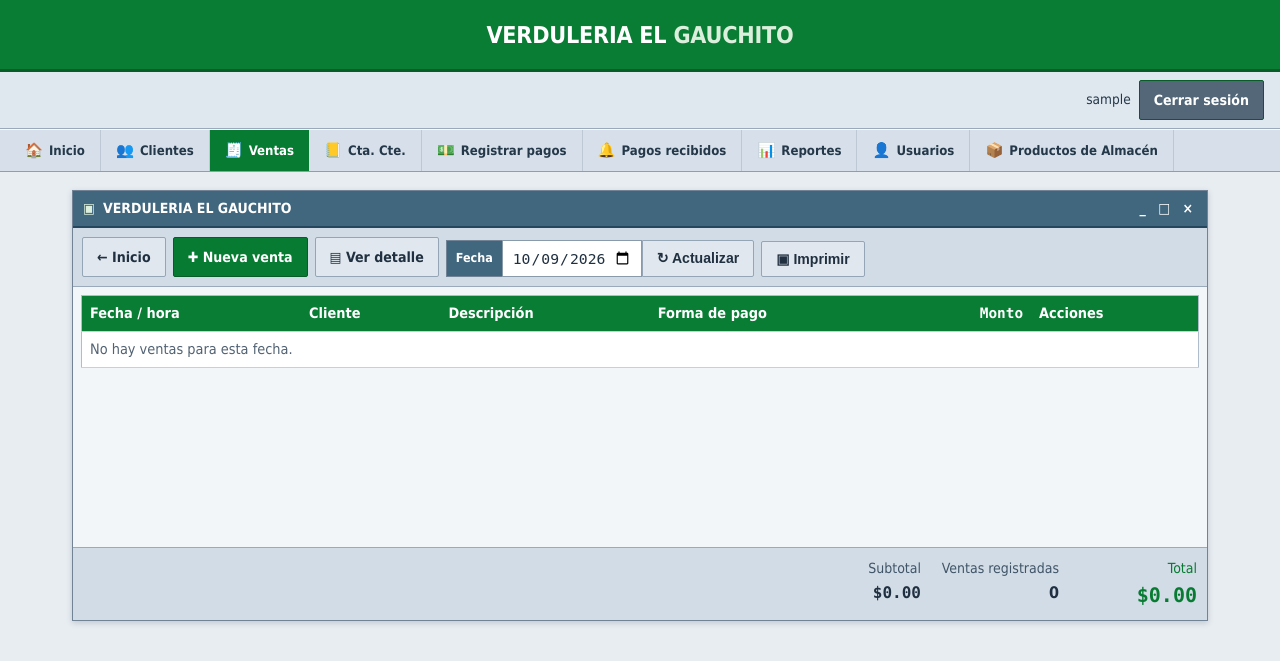
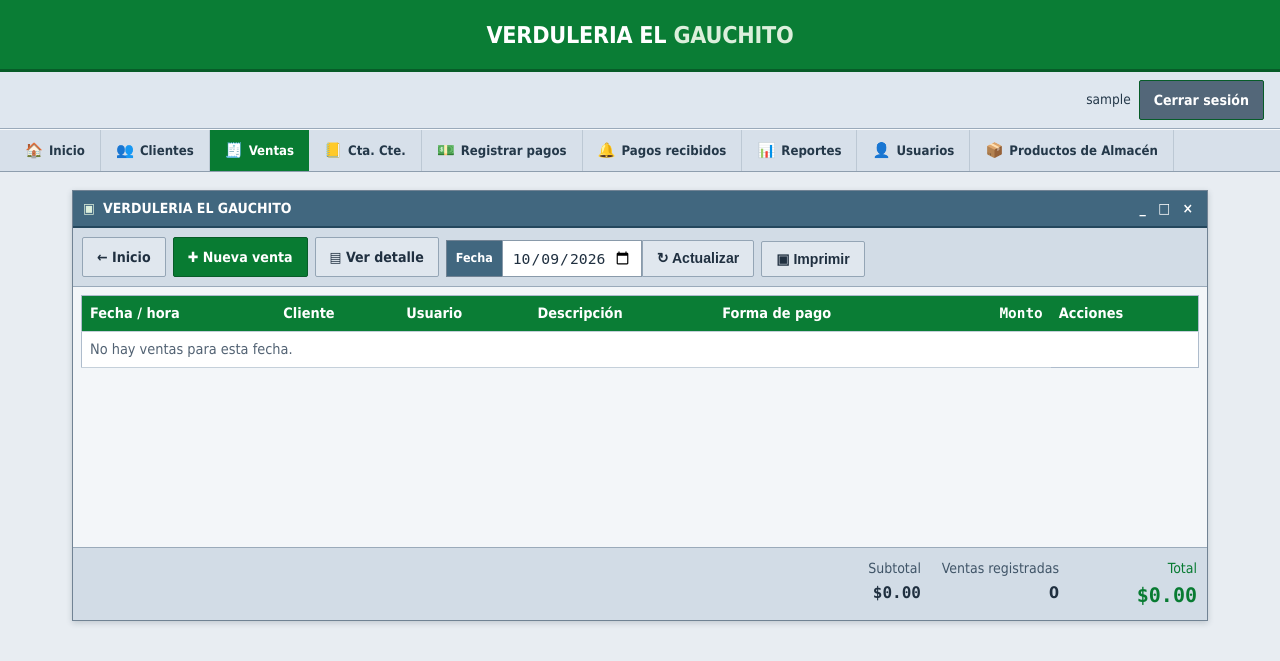
Before and after one commit to fernandochiappero-ui/ventasapp-flask, a Flask app: page /ventas in a window 1280 px wide. Shown: the top 661 px of the page. Run offline with Flask 3, Linux system fonts and the light colour scheme; the visitor is signed in with stand-in values (Sample User, id 1); data that the repository does not hold is empty.

Commit message:
agregue hora y usuario

```diff
--- a/app.py
+++ b/app.py
@@ -70,6 +70,23 @@ def create_app():
                     "ALTER TABLE productos_almacen ADD COLUMN "
                     "porcentaje_ganancia NUMERIC(6, 2) NOT NULL DEFAULT 0"
                 )
+            )
+            db.session.commit()
+        columnas_ventas = {
+            columna["name"] for columna in inspect(db.engine).get_columns("ventas")
+        }
+        if "usuario_id" not in columnas_ventas:
+            db.session.execute(
+                text("ALTER TABLE ventas ADD COLUMN usuario_id INTEGER")
+            )
+            db.session.commit()
+        columnas_movimientos = {
+            columna["name"]
+            for columna in inspect(db.engine).get_columns("movimientos_cc")
+        }
+        if "usuario_id" not in columnas_movimientos:
+            db.session.execute(
+                text("ALTER TABLE movimientos_cc ADD COLUMN usuario_id INTEGER")
             )
             db.session.commit()
     login_manager.init_app(app)
@@ -689,6 +706,7 @@ def create_app():
 
             venta = Venta(
                 cliente_id=cliente_id,
+                usuario_id=current_user.id,
                 fecha=fecha_venta,
                 descripcion=descripcion,
                 monto=monto,
@@ -703,6 +721,7 @@ def create_app():
                 movimiento = MovimientoCC(
                     cliente_id=cliente_id,
                     venta_id=venta.id,
+                    usuario_id=current_user.id,
                     fecha=fecha_venta,
                     tipo="venta",
                     monto=monto,
@@ -861,6 +880,7 @@ def create_app():
 
         movimiento = MovimientoCC(
             cliente_id=cliente_id,
+            usuario_id=current_user.id,
             fecha=fecha_pago,
             tipo="pago",
             monto=monto,
@@ -1091,8 +1111,8 @@ def create_app():
         pdf.cell(0, 6, f"Generado el {hoy_argentina().strftime('%d/%m/%Y')} a las {datetime.now(ZONA_HORARIA).strftime('%H:%M')}", ln=1)
         pdf.ln(4)
 
-        anchos = [22, 16, 38, 50, 24, 26]
-        encabezados = ["Fecha", "Hora", "Cliente", "Descripcion", "Forma", "Monto"]
+        anchos = [18, 14, 26, 28, 30, 18, 20]
+        encabezados = ["Fecha", "Hora", "Cliente", "Usuario", "Descripcion", "Forma", "Monto"]
         pdf.set_font("Helvetica", "B", 9)
         pdf.set_fill_color(*verde)
         pdf.set_text_color(255, 255, 255)
@@ -1112,8 +1132,9 @@ def create_app():
             fila = [
                 venta.fecha.strftime("%d/%m/%Y"),
                 venta.creado.strftime("%H:%M"),
-                venta.cliente.nombre[:20],
-                (venta.descripcion or "Sin descripcion")[:28],
+                venta.cliente.nombre[:18],
+                (venta.usuario.username if venta.usuario else "Sistema")[:14],
+                (venta.descripcion or "Sin descripcion")[:26],
                 "Efectivo" if venta.forma_pago == "efectivo" else "Cta.Cte.",
                 f"${venta.monto:,.2f}",
             ]
@@ -1148,8 +1169,8 @@ def create_app():
         gris_texto = (90, 100, 110)
 
         pdf = FPDF()
-        anchos = [22, 16, 20, 46, 26, 28]
-        encabezados = ["Fecha", "Hora", "Tipo", "Descripcion", "Monto", "Saldo"]
+        anchos = [18, 14, 18, 24, 22, 20, 22]
+        encabezados = ["Fecha", "Hora", "Tipo", "Usuario", "Descripcion", "Monto", "Saldo"]
 
         for cliente in deudores:
             pdf.add_page()
@@ -1192,7 +1213,8 @@ def create_app():
                     m.fecha.strftime("%d/%m/%Y"),
                     m.creado.strftime("%H:%M"),
                     "Venta" if m.tipo == "venta" else "Pago",
-                    (m.descripcion or "Sin descripcion")[:26],
+                    (m.usuario.username if m.usuario else "Sistema")[:14],
+                    (m.descripcion or "Sin descripcion")[:22],
                     f"${m.monto:,.2f}",
                     f"${saldo_corrido:,.2f}",
                 ]
--- a/models.py
+++ b/models.py
@@ -86,11 +86,13 @@ class Venta(db.Model):
 
     id = db.Column(db.Integer, primary_key=True)
     cliente_id = db.Column(db.Integer, db.ForeignKey("clientes.id"), nullable=False)
+    usuario_id = db.Column(db.Integer, db.ForeignKey("usuarios.id"), nullable=True)
     fecha = db.Column(db.Date, default=date.today, nullable=False)
     descripcion = db.Column(db.String(200))
     monto = db.Column(db.Float, nullable=False)
     forma_pago = db.Column(db.String(20), nullable=False)  # "efectivo" o "cuenta_corriente"
     creado = db.Column(db.DateTime, default=datetime.utcnow)
+    usuario = db.relationship("Usuario", foreign_keys=[usuario_id], backref="ventas_registradas")
 
 
 class MovimientoCC(db.Model):
@@ -108,11 +110,13 @@ class MovimientoCC(db.Model):
     id = db.Column(db.Integer, primary_key=True)
     cliente_id = db.Column(db.Integer, db.ForeignKey("clientes.id"), nullable=False)
     venta_id = db.Column(db.Integer, db.ForeignKey("ventas.id"), nullable=True)
+    usuario_id = db.Column(db.Integer, db.ForeignKey("usuarios.id"), nullable=True)
     fecha = db.Column(db.Date, default=date.today, nullable=False)
     tipo = db.Column(db.String(10), nullable=False)  # "venta" | "pago"
     monto = db.Column(db.Float, nullable=False)
     descripcion = db.Column(db.String(200))
     creado = db.Column(db.DateTime, default=datetime.utcnow)
+    usuario = db.relationship("Usuario", foreign_keys=[usuario_id], backref="movimientos_cc_registrados")
 
 
 class ProductoAlmacen(db.Model):
--- a/templates/cuenta/detalle.html
+++ b/templates/cuenta/detalle.html
@@ -32,9 +32,10 @@
       <div class="renglon">
         <div>
           <div class="principal">
-            {{ 'Venta' if f.mov.tipo == 'venta' else 'Pago' }} · {{ f.mov.fecha.strftime('%d/%m/%Y') }}
+            {{ 'Venta' if f.mov.tipo == 'venta' else 'Pago' }} · {{ f.mov.fecha.strftime('%d/%m/%Y') }} {{ f.mov.creado.strftime('%H:%M') }}
           </div>
           <div class="secundario">{{ f.mov.descripcion or '' }}</div>
+          <div class="secundario">Usuario: {{ f.mov.usuario.username if f.mov.usuario else 'Sistema' }}</div>
         </div>
         <div style="text-align:right;">
           <div class="monto cifra {{ 'ladrillo' if f.mov.tipo == 'venta' else 'verde' }}">
--- a/templates/pagos/recibidos.html
+++ b/templates/pagos/recibidos.html
@@ -15,6 +15,7 @@
             <th>Cliente</th>
             <th>Fecha</th>
             <th>Hora</th>
+            <th>Usuario</th>
             <th>Detalle</th>
             <th class="num">Monto</th>
           </tr>
@@ -25,6 +26,7 @@
             <td>{{ pago.cliente.nombre }}</td>
             <td>{{ pago.fecha.strftime('%d/%m/%Y') }}</td>
             <td>{{ pago.creado.strftime('%H:%M:%S') }}</td>
+            <td>{{ pago.usuario.username if pago.usuario else 'Sistema' }}</td>
             <td>{{ pago.descripcion or 'Pago / abono' }}</td>
             <td class="num cifra verde">${{ "%.2f"|format(pago.monto) }}</td>
           </tr>
--- a/templates/reportes/index.html
+++ b/templates/reportes/index.html
@@ -65,8 +65,9 @@
       <table class="reporte">
         <thead>
           <tr>
-            <th>Fecha</th>
+            <th>Fecha / hora</th>
             <th>Cliente</th>
+            <th>Usuario</th>
             <th>Descripción</th>
             <th>Forma de pago</th>
             <th class="num">Monto</th>
@@ -75,8 +76,9 @@
         <tbody>
           {% for venta in ventas %}
           <tr>
-            <td>{{ venta.fecha.strftime('%d/%m/%Y') }}</td>
+            <td>{{ venta.fecha.strftime('%d/%m/%Y') }}<br><small>{{ venta.creado.strftime('%H:%M') }}</small></td>
             <td>{{ venta.cliente.nombre }}</td>
+            <td>{{ venta.usuario.username if venta.usuario else 'Sistema' }}</td>
             <td>{{ venta.descripcion or 'Sin descripción' }}</td>
             <td>{{ 'Efectivo' if venta.forma_pago == 'efectivo' else 'Cta. Cte.' }}</td>
             <td class="num cifra">${{ "%.2f"|format(venta.monto) }}</td>
--- a/templates/ventas/list.html
+++ b/templates/ventas/list.html
@@ -27,6 +27,7 @@
         <tr>
           <th>Fecha / hora</th>
           <th>Cliente</th>
+          <th>Usuario</th>
           <th>Descripción</th>
           <th>Forma de pago</th>
           <th class="num">Monto</th>
@@ -38,6 +39,7 @@
         <tr>
           <td>{{ venta.fecha.strftime('%d/%m/%Y') }}<br><small>{{ venta.creado.strftime('%H:%M') }}</small></td>
           <td>{{ venta.cliente.nombre }}</td>
+          <td>{{ venta.usuario.username if venta.usuario else 'Sistema' }}</td>
           <td>{{ venta.descripcion or 'Sin descripción' }}</td>
           <td>{{ 'Efectivo' if venta.forma_pago == 'efectivo' else 'Cta. Cte.' }}</td>
           <td class="num cifra">${{ "%.2f"|format(venta.monto) }}</td>
```
